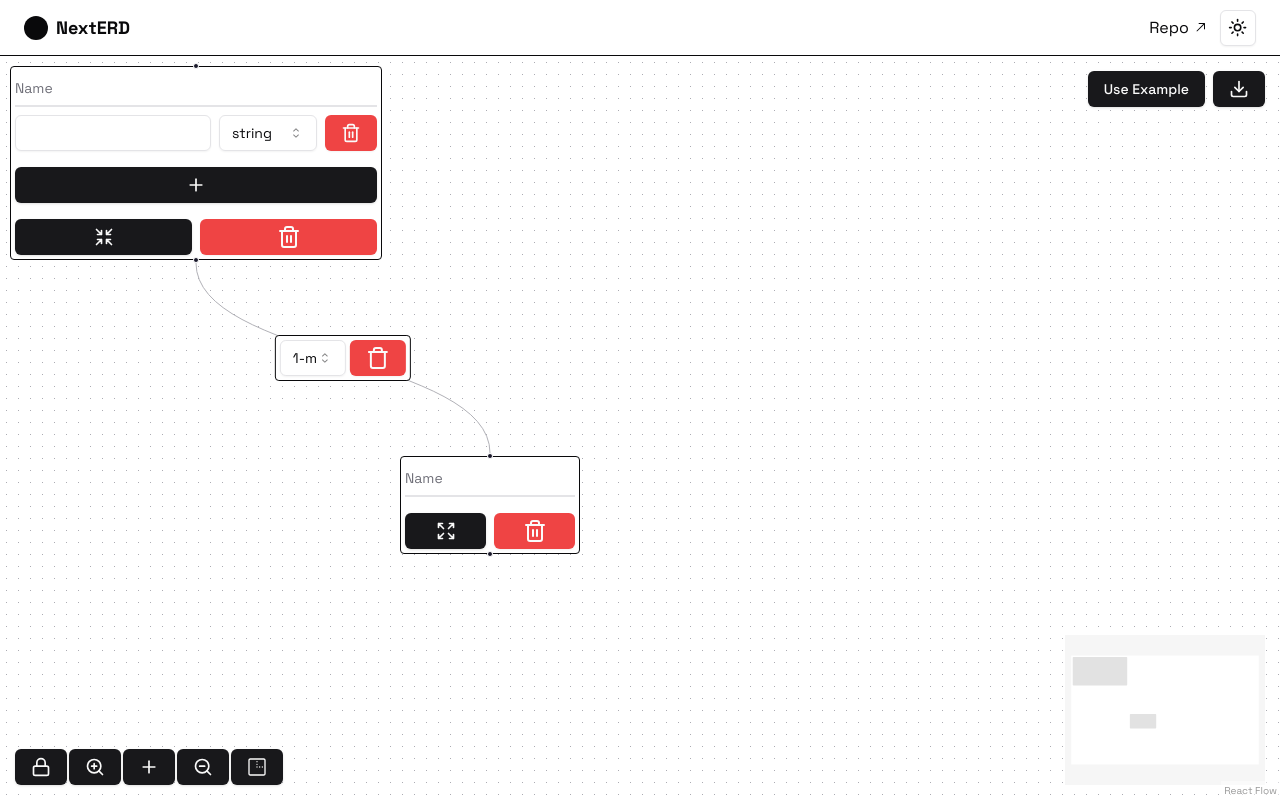
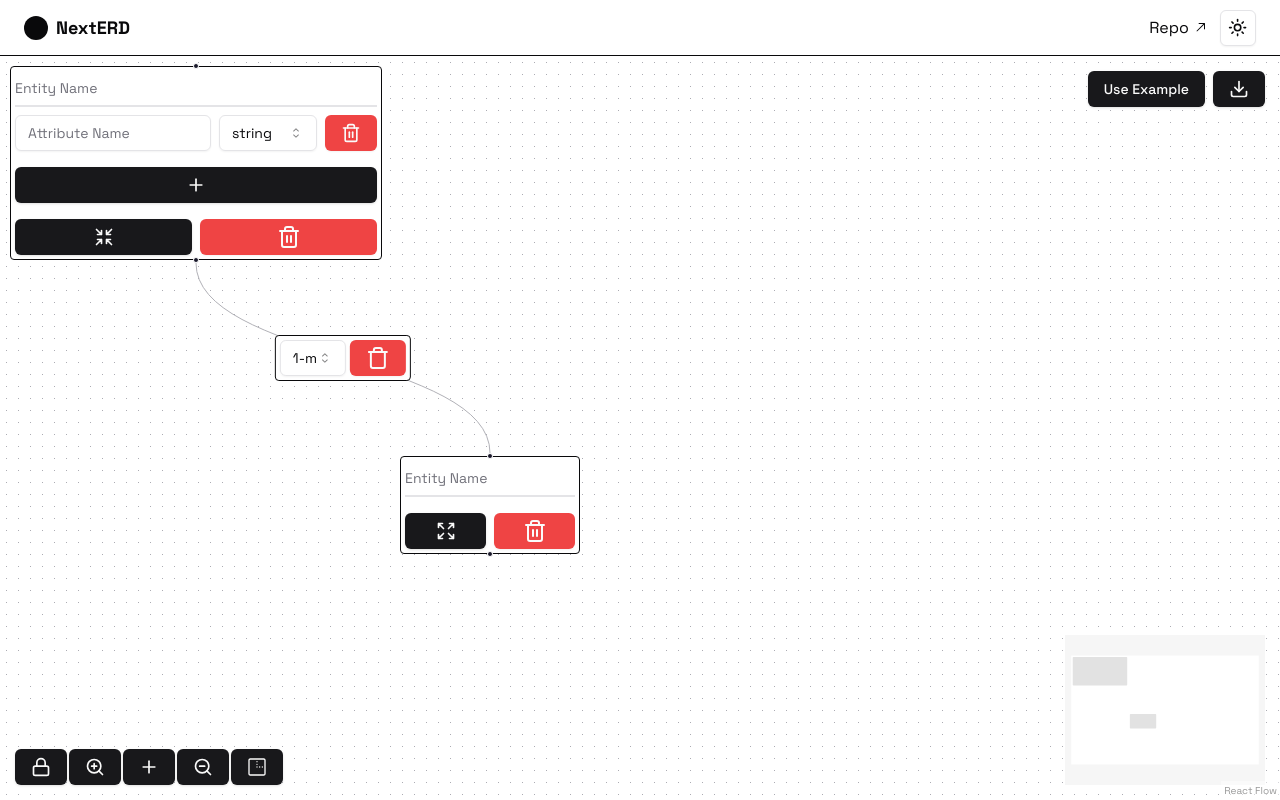
Before and after one commit to vaxad/NextERD, a Next.js app: page / in a window 1280 px wide. Built offline with nearby package versions, Linux system fonts and the light colour scheme.

Commit message:
feat: added custom toolbar

```diff
--- a/src/components/erd/entity-node.tsx
+++ b/src/components/erd/entity-node.tsx
@@ -118,11 +118,11 @@ export default function EntityNode({ data, id }: NodeProps<EntityNodeProps>) {
         <>
             <Handle type="target" position={Position.Top} />
             <div className='border border-foreground rounded p-1 bg-background'>
-                <Input placeholder='Name' name="name" variant='underlined' onChange={onChange} />
+                <Input value={data.name} placeholder='Entity Name' name="name" variant='underlined' onChange={onChange} />
                 {data.open && <div className='mt-2 flex flex-col gap-2'>
                     {data.attributes.map((attr, index) => (
                         <div key={index} className='grid grid-cols-[2fr_1fr_0.25fr] gap-2'>
-                            <Input name="name" value={attr.name} onChange={(e) => onAttributeChange(index, e.target.name, e.target.value)} />
+                            <Input name="name" placeholder='Attribute Name' value={attr.name} onChange={(e) => onAttributeChange(index, e.target.name, e.target.value)} />
                             <Select value={String(attr.type)} defaultValue={attributeTypes[0]} onValueChange={(v) => onAttributeChange(index, 'type', v)}  >
                                 <SelectTrigger>
                                     {attr.type}
```
